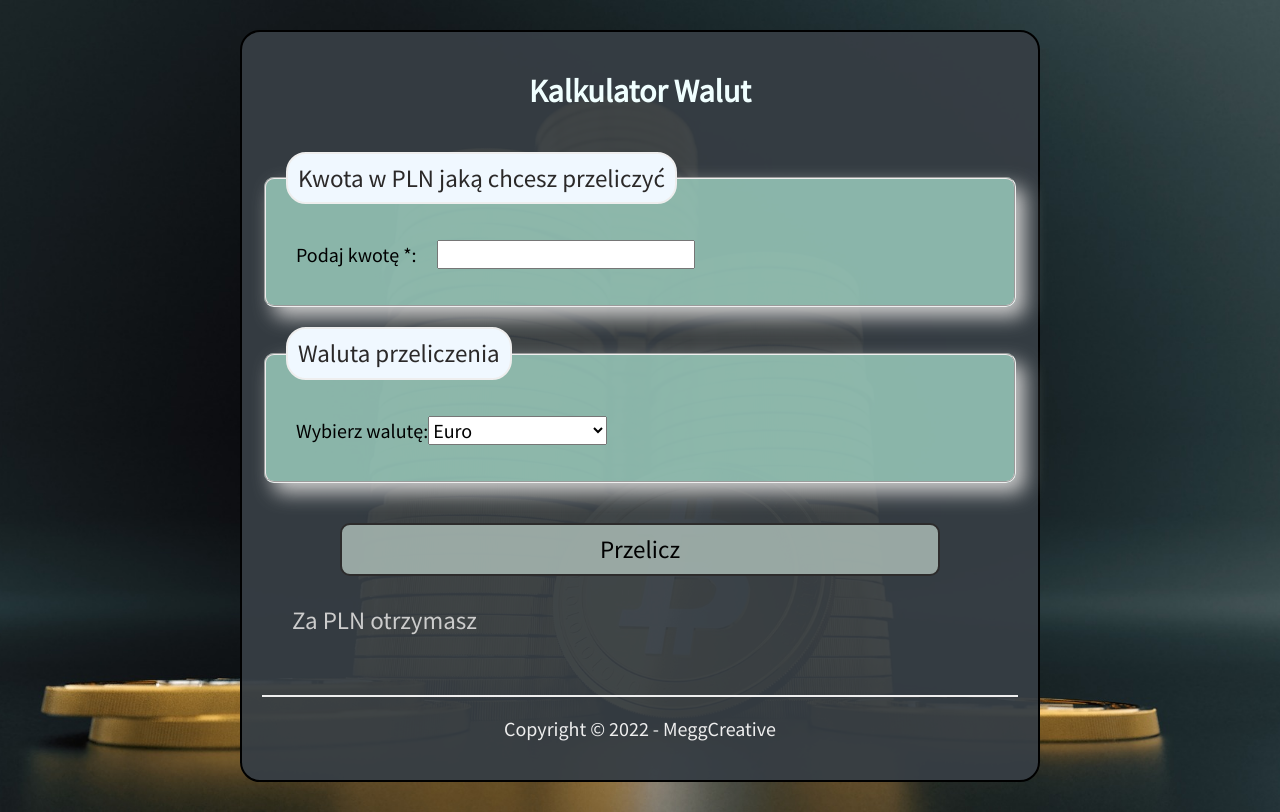
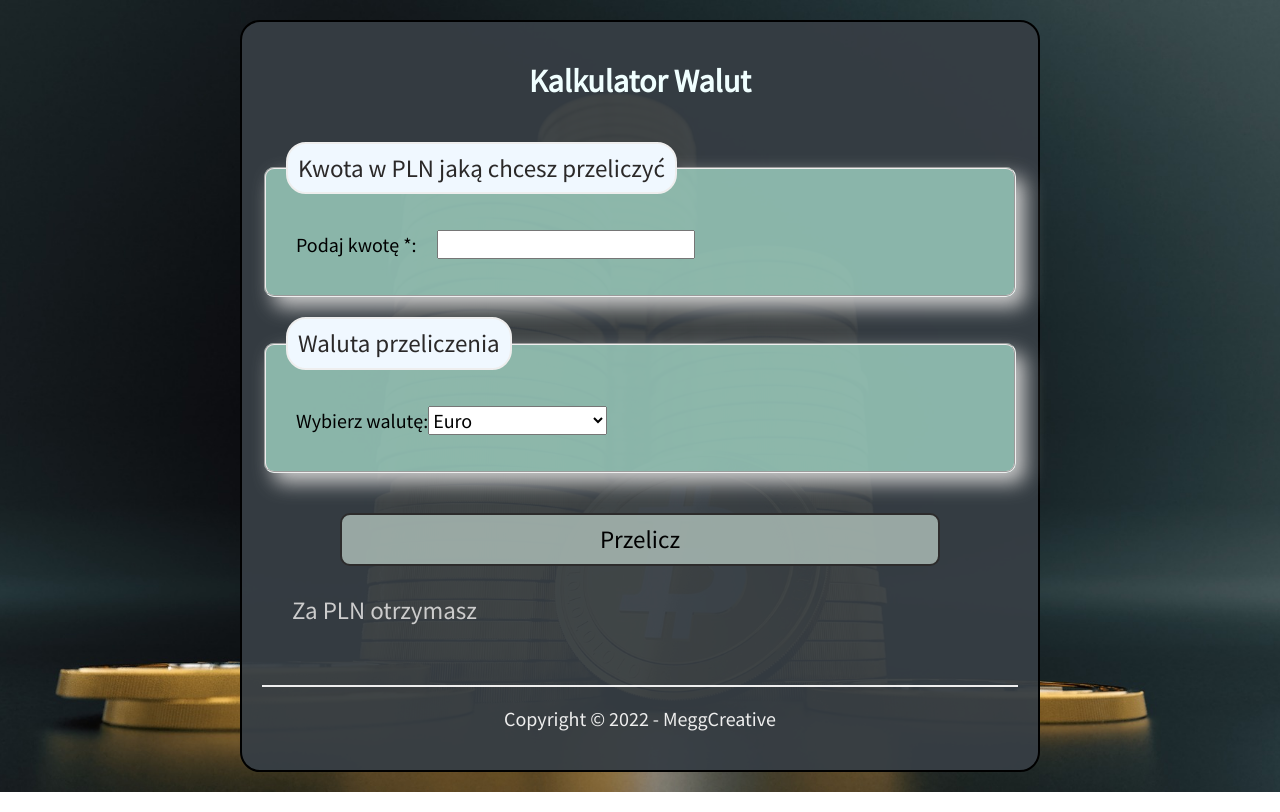
Before and after one commit to nikita3331/exchanger-react, a React (Create React App) app: page / in a window 1280 px wide. Built offline with nearby package versions, Linux system fonts and the light colour scheme.

Commit message:
margin changed

```diff
--- a/src/App.css
+++ b/src/App.css
@@ -1,6 +1,6 @@
 .container {
   max-width: 800px;
-  margin: 30px auto;
+  margin: 20px auto;
   border: 2px solid black;
   border-radius: 20px;
   background-color: hsla(208, 11%, 24%, 0.95);
```
